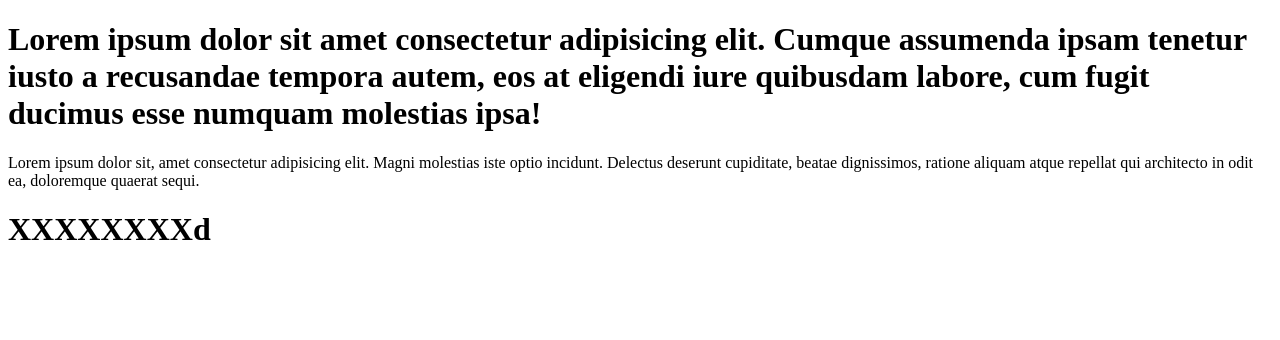
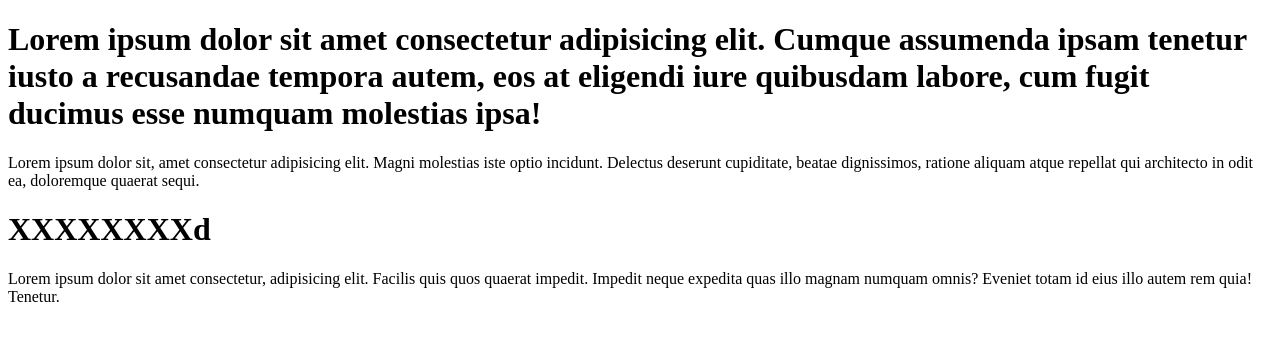
Before and after one commit to JordiChavarry2000/mi-repositorio, a plain HTML site: page index.html in a window 1280 px wide. Drawn offline with Linux system fonts and the light colour scheme.

Commit message:
subi otro cambio en mi doc

```diff
--- a/index.html
+++ b/index.html
@@ -13,5 +13,6 @@
 
     <p>Lorem ipsum dolor sit, amet consectetur adipisicing elit. Magni molestias iste optio incidunt. Delectus deserunt cupiditate, beatae dignissimos, ratione aliquam atque repellat qui architecto in odit ea, doloremque quaerat sequi.</p>
     <h1>XXXXXXXXd</h1>
+    Lorem ipsum dolor sit amet consectetur, adipisicing elit. Facilis quis quos quaerat impedit. Impedit neque expedita quas illo magnam numquam omnis? Eveniet totam id eius illo autem rem quia! Tenetur.
 </body>
 </html>
```
